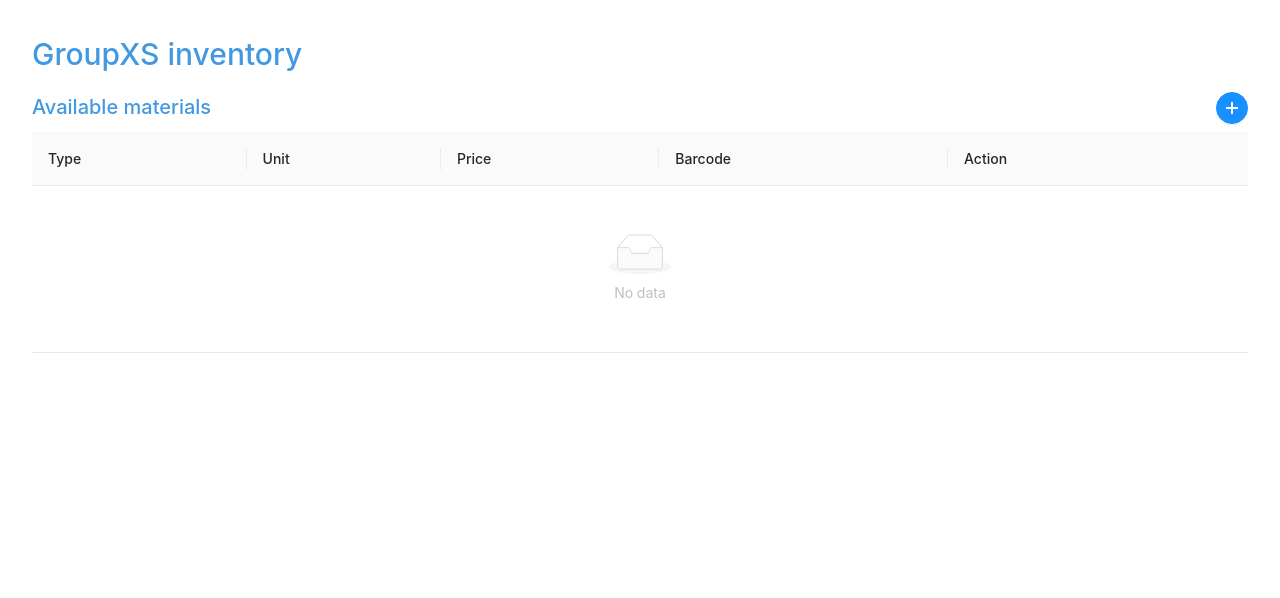
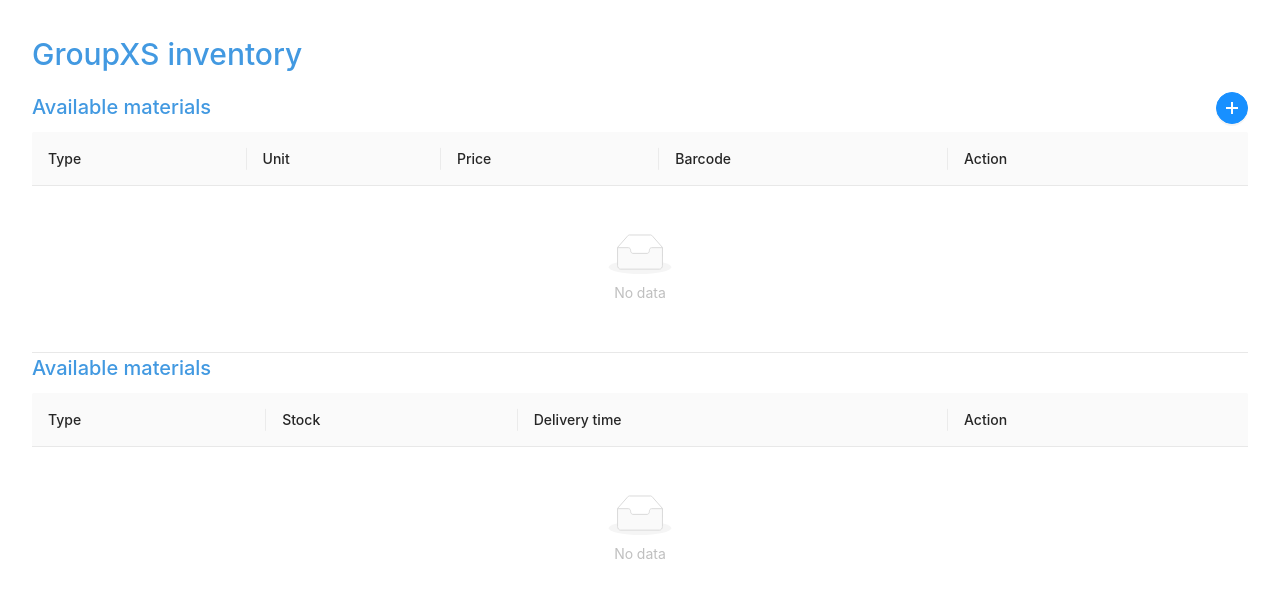
Before and after one commit to itsmetambui/groupxs-inventory, a React (Create React App) app: page / in a window 1280 px wide. Shown: the top 598 px of the page. Built offline with nearby package versions, Linux system fonts and the light colour scheme.

Commit message:
feature: implement inventory table

```diff
--- a/src/components/InventoryTable/InventoryTable.tsx
+++ b/src/components/InventoryTable/InventoryTable.tsx
@@ -1,7 +1,50 @@
 import React from "react"
+import { useSelector, useDispatch } from "react-redux"
+import { Table, Button } from "antd"
 
-const InventoryTable = () => {
-  return <div>Inventory Table</div>
+import { AppState } from "../../reducers/rootReducer"
+import { inventorySelector, InventorySelectorReturnType } from "../../reducers/inventory/inventorySlice"
+
+const MaterialTable: React.FC = () => {
+  const inventory = inventorySelector(useSelector((state: AppState) => state))
+  // const globalDispatch = useDispatch()
+
+  const columns = [
+    {
+      title: "Type",
+      dataIndex: "type",
+      key: "type",
+    },
+    {
+      title: "Stock",
+      dataIndex: "stock",
+      key: "stock",
+    },
+    {
+      title: "Delivery time",
+      dataIndex: "deliveryTime",
+      key: "deliveryTime",
+    },
+    {
+      title: "Action",
+      key: "action",
+      width: 300,
+      render: (text: string, record: InventorySelectorReturnType) => (
+        <div className="flex flex-row flex-wrap -mx-1 justify-right">
+          <span className="p-1">
+            <Button size="small" type="default">
+              Update
+            </Button>
+          </span>
+        </div>
+      ),
+    },
+  ]
+  return (
+    <div>
+      <Table columns={columns} dataSource={inventory} rowKey="id" />
+    </div>
+  )
 }
 
-export default InventoryTable
+export default MaterialTable
--- a/src/pages/Home/Home.tsx
+++ b/src/pages/Home/Home.tsx
@@ -5,6 +5,7 @@ import { Button, Modal } from "antd"
 
 import { addMaterial, MaterialInfo } from "../../reducers/material/materialSlice"
 import MaterialTable from "../../components/MaterialTable/MaterialTable"
+import InventoryTable from "../../components/InventoryTable/InventoryTable"
 import MaterialForm from "../../components/MaterialForm/MaterialForm"
 
 const Home: React.FC = () => {
@@ -27,6 +28,10 @@ const Home: React.FC = () => {
         </div>
         <MaterialTable />
       </div>
+      <div>
+        <h2 className="text-xl text-blue-500">Available materials</h2>
+        <InventoryTable />
+      </div>
 
       <Modal
         visible={isAddMaterialModalOpen}
--- a/src/reducers/inventory/inventorySlice.ts
+++ b/src/reducers/inventory/inventorySlice.ts
@@ -1,6 +1,8 @@
-import { createSlice, PayloadAction } from "@reduxjs/toolkit"
+import { createSlice, PayloadAction, createSelector } from "@reduxjs/toolkit"
 import { AppThunk } from "../../store"
 import * as api from "../../api/inventory"
+import { AppState } from "../rootReducer"
+import { Material } from "../material/materialSlice"
 
 export type InventoryParam = {
   id: string
@@ -12,10 +14,12 @@ type InventoryRecord = {
   deliveryTime: string
 }
 
+type InventoryMap = { [key: string]: InventoryRecord }
+
 type InventoryState = {
   isLoading: boolean
   error: string | null
-  inventory: { [key: string]: InventoryRecord }
+  inventory: InventoryMap
 }
 
 const initialState: InventoryState = {
@@ -60,6 +64,29 @@ function loadingFailed(state: InventoryState, action: PayloadAction<string>) {
   state.error = action.payload
 }
 
+const selectMaterials = (state: AppState) => state.material.materials
+const selectInventory = (state: AppState) => state.inventory.inventory
+
+export type InventorySelectorReturnType = {
+  id: string
+  stock: number
+  type: string
+  deliveryTime: string
+}
+export const inventorySelector = createSelector<AppState, Material[], InventoryMap, InventorySelectorReturnType[]>(
+  selectMaterials,
+  selectInventory,
+  (materials, inventory) => {
+    return Object.keys(inventory).map((key) => {
+      return {
+        id: key,
+        type: materials.find((material: Material) => material.id === key)!.type,
+        ...inventory[key],
+      }
+    })
+  },
+)
+
 export const { checkinInventoryStart, checkinInventoryFailed, checkinInventorySuccess } = inventorySlice.actions
 
 export default inventorySlice
```
